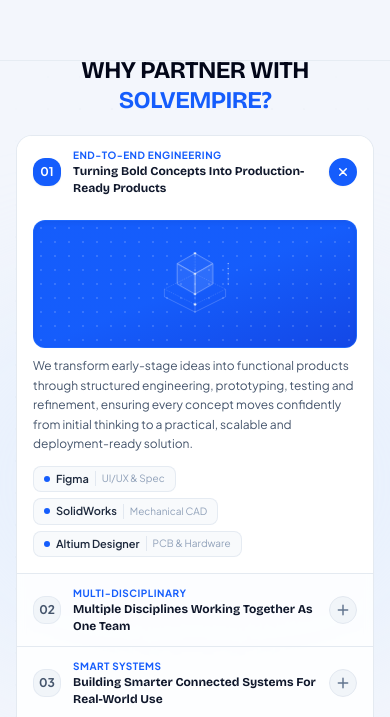
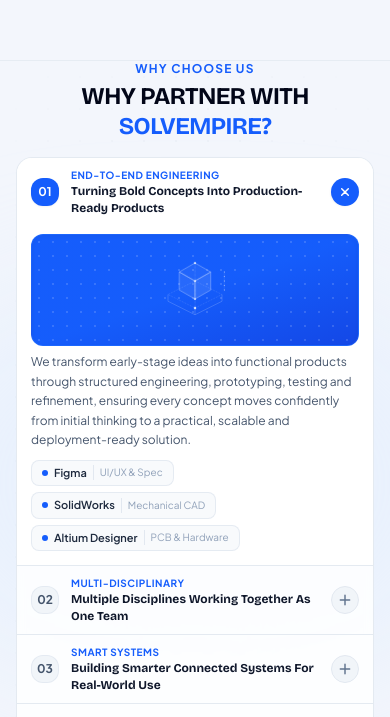
Before and after one commit to HarshaJyos/solvempire_test, a Next.js app: page / in a window 390 px wide. Shown: the part 3147-3864 px from the top of the page. Built offline with nearby package versions, Linux system fonts and the light colour scheme; a web font is replaced by a local one.

Commit message:
Add dynamic Y offset and 100dvh to mobile Why Partner to ensure 6th item is fully visible without clipping

```diff
--- a/src/app/page.tsx
+++ b/src/app/page.tsx
@@ -1483,18 +1483,28 @@ export default function Home() {
       <div
         ref={mobilePartnerContainerRef}
         id="why-partner-mobile"
-        className="block lg:hidden relative h-[320vh] w-full bg-[#f3f6fc] border-t border-slate-200/70"
+        className="block lg:hidden relative h-[360vh] w-full bg-[#f3f6fc] border-t border-slate-200/70"
       >
-        {/* Sticky Mobile Viewport Stage */}
-        <div className="sticky top-0 h-screen w-full flex flex-col justify-center items-center px-4 sm:px-6 overflow-hidden relative">
+        {/* Sticky Mobile Viewport Stage with Dynamic 100dvh */}
+        <div className="sticky top-0 h-[100dvh] w-full flex flex-col justify-center items-center px-4 sm:px-6 overflow-hidden relative">
           {/* Subtle Ambient Glow */}
           <div className="absolute top-1/2 left-1/2 -translate-x-1/2 -translate-y-1/2 w-[600px] h-[400px] bg-blue-100/40 rounded-full blur-3xl pointer-events-none -z-10" />
           <div className="absolute inset-0 bg-dot-matrix-subtle opacity-35 pointer-events-none [mask-image:radial-gradient(ellipse_at_center,black_55%,transparent_95%)] -z-10" />
 
-          <div className="w-full max-w-xl mx-auto relative z-10 flex flex-col items-center justify-center py-4">
+          {/* Dynamically Translated Content Stack (calculates dynamic Y offset based on open item number so 06 is never cut off) */}
+          <div
+            className="w-full max-w-xl mx-auto relative z-10 flex flex-col items-center justify-center py-2 sm:py-4 transition-transform duration-500 ease-out"
+            style={{
+              transform: `translateY(${
+                openMobilePillar !== null
+                  ? `${[0, -18, -42, -68, -95, -125][openMobilePillar] ?? 0}px`
+                  : "0px"
+              })`,
+            }}
+          >
             {/* Section Heading */}
-            <div className="text-center mb-5 shrink-0">
-              <span className="inline-block text-blue-600 font-bold text-xs sm:text-sm tracking-widest uppercase mb-1.5">
+            <div className="text-center mb-4 sm:mb-5 shrink-0">
+              <span className="inline-block text-blue-600 font-bold text-xs sm:text-sm tracking-widest uppercase mb-1">
                 WHY CHOOSE US
               </span>
               <h2 className="font-[family-name:var(--font-bricolage)] text-2xl sm:text-3xl font-bold tracking-tight text-slate-950 uppercase leading-tight">
@@ -1517,7 +1527,7 @@ export default function Home() {
                     {/* Header Bar / Trigger */}
                     <button
                       onClick={() => scrollToMobilePillar(idx)}
-                      className="w-full flex items-center justify-between py-3 px-4 sm:py-3.5 sm:px-5 text-left focus:outline-none cursor-pointer gap-3"
+                      className="w-full flex items-center justify-between py-2.5 px-3.5 sm:py-3.5 sm:px-5 text-left focus:outline-none cursor-pointer gap-3"
                       aria-expanded={isOpen}
                     >
                       <div className="flex items-center gap-3 min-w-0">
@@ -1570,9 +1580,9 @@ export default function Home() {
                       }`}
                     >
                       <div className="overflow-hidden">
-                        <div className="px-4 pb-4 sm:px-5 sm:pb-5 pt-1">
+                        <div className="px-3.5 pb-3.5 sm:px-5 sm:pb-5 pt-0.5">
                           {/* Visual Graphic Banner */}
-                          <div className="relative w-full h-32 sm:h-36 rounded-xl bg-gradient-to-br from-blue-600 via-blue-600 to-blue-700 p-3 my-2 overflow-hidden flex items-center justify-center border border-blue-500/30 shadow-inner">
+                          <div className="relative w-full h-28 sm:h-34 rounded-xl bg-gradient-to-br from-blue-600 via-blue-600 to-blue-700 p-2.5 my-1.5 overflow-hidden flex items-center justify-center border border-blue-500/30 shadow-inner">
                             <div
                               className="absolute inset-0 opacity-15 pointer-events-none"
                               style={{
@@ -1584,7 +1594,7 @@ export default function Home() {
                           </div>
 
                           {/* Description */}
-                          <p className="text-slate-600 text-xs sm:text-sm leading-relaxed mb-3 mt-1.5">
+                          <p className="text-slate-600 text-xs sm:text-sm leading-relaxed mb-2.5 mt-1">
                             {pillar.description}
                           </p>
 
```
